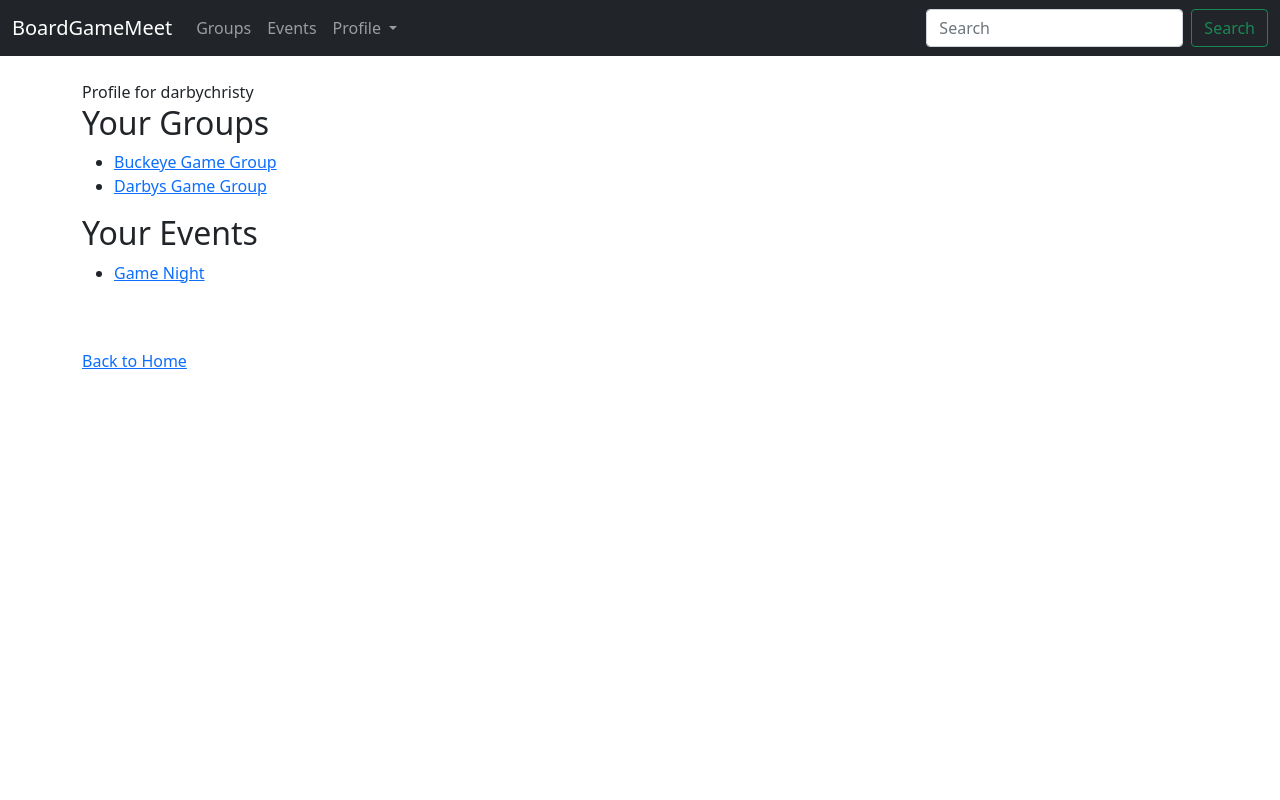
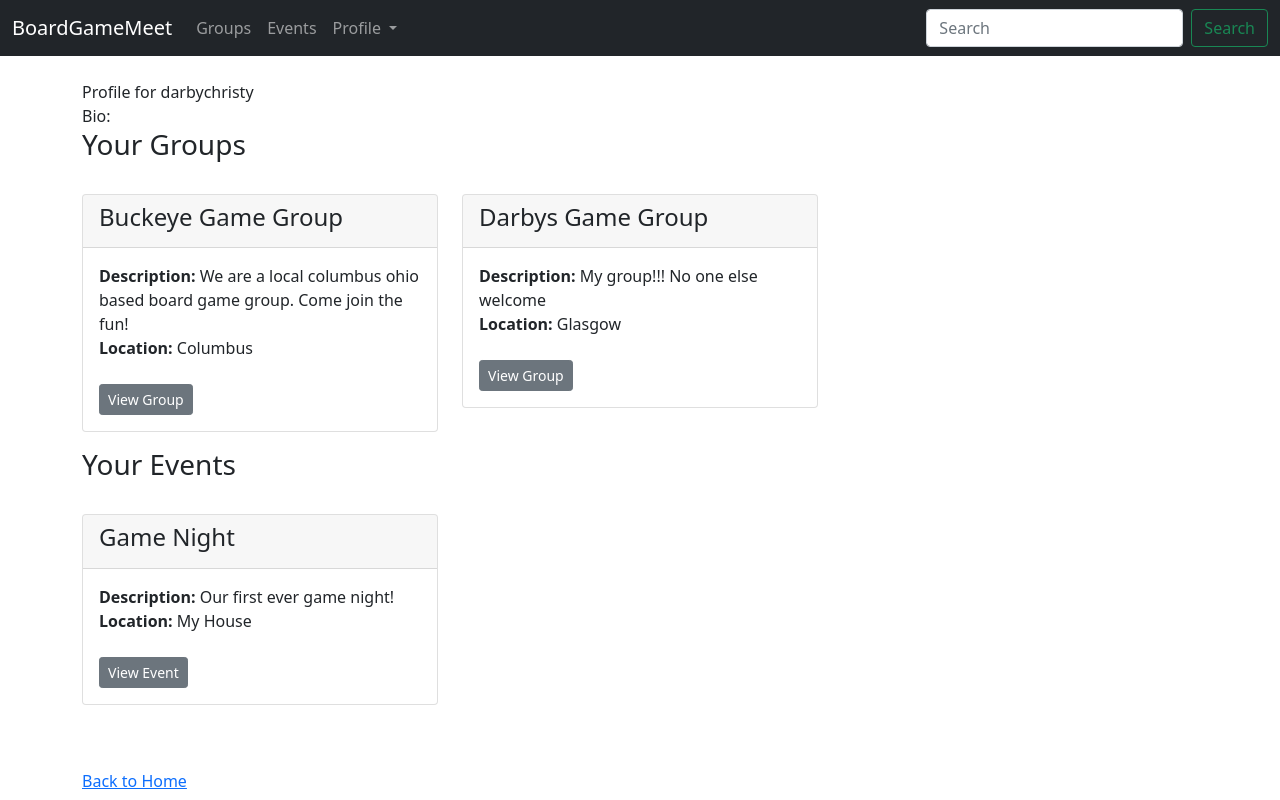
Before and after one commit to DLC928/BoardGameWebsite, a Django app: page /profile/ in a window 1280 px wide. Run offline with Django 5.2, Linux system fonts and the light colour scheme; a user stored in the database is signed in; data comes from the database, SQL or seed files in the repository; both versions use the stored data as it was after the commit.

Commit message:
User profile setup

```diff
--- a/mywebsite/account/urls.py
+++ b/mywebsite/account/urls.py
@@ -5,5 +5,5 @@
 urlpatterns = [
     path('login/', views.login_user, name='login'),
     path('logout/', views.logout_user, name='logout'),
-    path('register/', views.register_user, name='register'),
+    path('register/', views.register_user, name='register')
 ]
--- a/mywebsite/boardgame/models.py
+++ b/mywebsite/boardgame/models.py
@@ -1,6 +1,7 @@
 from django.db import models
 from django.contrib.auth.models import User
 from django.template.defaultfilters import slugify
+from django.db.models.signals import post_save
 
 # UserProfile model to store additional user information
 class UserProfile(models.Model):
@@ -10,6 +11,11 @@
 
     def __str__(self):
         return self.user.username
+
+# Create profile when new user signs up
+def create_profile(sender, instance, created, **kwargs):
+    if created:
+        UserProfile.objects.create(user=instance)
 
 # Group model
 class Group(models.Model):
--- a/mywebsite/boardgame/templates/boardgame/user_profile.html
+++ b/mywebsite/boardgame/templates/boardgame/user_profile.html
@@ -3,22 +3,63 @@
 {% block content %}
 <title>Profile</title>
 
-Profile for {{user.username}}
+Profile for {{user.username}}<br/>
+Bio:  {{user.userprofile.bio}}
+
  <!-- Display user's groups -->
-<h2>Your Groups</h2>
-<ul>
+ <h3>Your Groups</h3>
+ <br />
+ <div class="row">
+     {% if user_groups %}
      {% for group_member in user_groups %}
-    <li><a href="{% url 'group_profile' group_member.group.slug %}">{{ group_member.group.name }}</a></li>
+     <div class="col-md-4 mb-3">
+         <div class="card">
+             <div class="card-header">
+                 <h4>{{ group_member.group.name }}</h4>
+             </div>
+             <div class="card-body">
+                 <p class="card-text">
+                     <b>Description:</b> {{ group_member.group.description }}<br />
+                     <b>Location:</b> {{ group_member.group.location }}<br /><br />
+                     <a href="{% url 'group_profile' group_member.group.slug %}"
+                         class="btn btn-secondary btn-sm">View Group</a>
+                 </p>
+             </div>
+         </div>
+     </div>
      {% endfor %}
-</ul>
+     {% else %}
+     <p>You are not a member of any groups yet.</p>
+     {% endif %}
+ </div>
+
 
  <!-- Display user's events -->
-<h2>Your Events</h2>
-<ul>
+ <h3>Your Events</h3>
+ <br />
+ <div class="row">
+     {% if user_events %}
      {% for event_attendance in user_events %}
-    <li><a href="{% url 'event_details' event_attendance.event.id %}">{{ event_attendance.event.title }}</a></li>
+     <div class="col-md-4 mb-3">
+         <div class="card">
+             <div class="card-header">
+                 <h4>{{ event_attendance.event.title }}</h4>
+             </div>
+             <div class="card-body">
+                 <p class="card-text">
+                     <b>Description:</b> {{ event_attendance.event.description }}<br />
+                     <b>Location:</b> {{ event_attendance.event.location }}<br /><br />
+                     <a href="{% url 'event_details' event_attendance.event.id %}"
+                         class="btn btn-secondary btn-sm">View Event</a>
+                 </p>
+             </div>
+         </div>
+     </div>
      {% endfor %}
-</ul>
+     {% else %}
+     <p>You are not attending any events yet.</p>
+     {% endif %}
+ </div>
 
 <!-- Link back to home -->
 <br /><br />
--- a/mywebsite/boardgame/urls.py
+++ b/mywebsite/boardgame/urls.py
@@ -16,4 +16,5 @@
     path('profile/', views.user_profile, name='user_profile'),
     path('groups/', views.groups, name='groups'),
     path('events/', views.events, name='events'),
+    path('profile_setup/', views.profile_setup, name='profile_setup'),
 ]
--- a/mywebsite/boardgame/views.py
+++ b/mywebsite/boardgame/views.py
@@ -1,6 +1,6 @@
 from django.shortcuts import render, get_object_or_404, redirect
-from boardgame.models import GameSignup, Group,Event,GroupMembers,EventAttendance,GameNomination,Game
-from .forms import GroupForm, EventForm, EventLocationForm, GameDetailForm
+from boardgame.models import GameSignup, Group,Event,GroupMembers,EventAttendance,GameNomination,Game, UserProfile
+from .forms import GroupForm, EventForm, EventLocationForm, GameDetailForm, UserProfileForm
 
 
 def home(request):
@@ -325,3 +325,19 @@
         'user_events': user_events,
     }
     return render(request, 'boardgame/user_profile.html', context)
+
+
+def profile_setup(request):
+    user_profile = UserProfile.objects.filter(user=request.user).first()
+
+    if request.method == 'POST':
+        profile_form = UserProfileForm(request.POST, request.FILES, instance=user_profile)
+        if profile_form.is_valid():
+            profile = profile_form.save(commit=False)
+            profile.user = request.user  # Associate profile with current logged-in user
+            profile.save()
+            return redirect('home')  # Redirect to home or profile view
+    else:
+        profile_form = UserProfileForm(instance=user_profile)
+
+    return render(request, 'boardgame/profile_setup.html', {'profile_form': profile_form})
```
Also changed, not shown: mywebsite/account/views.py (+14 -11 lines), mywebsite/boardgame/admin.py (+17 -1 lines), mywebsite/boardgame/forms.py (+9 -1 lines), mywebsite/boardgame/templates/boardgame/profile_setup.html (added, +22 -0 lines), mywebsite/db.sqlite3. Lines whose indentation alone changed are shown as unchanged.
